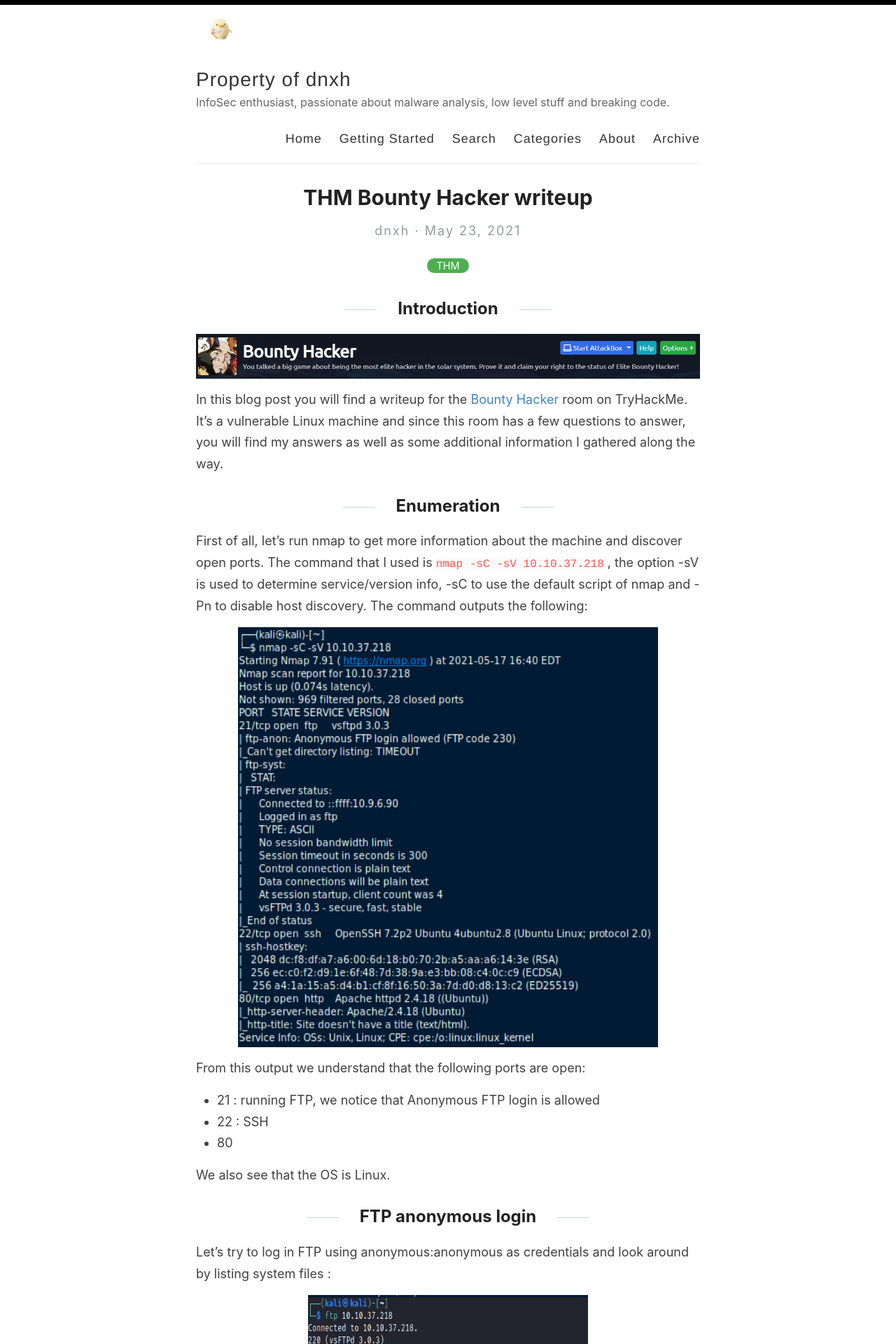
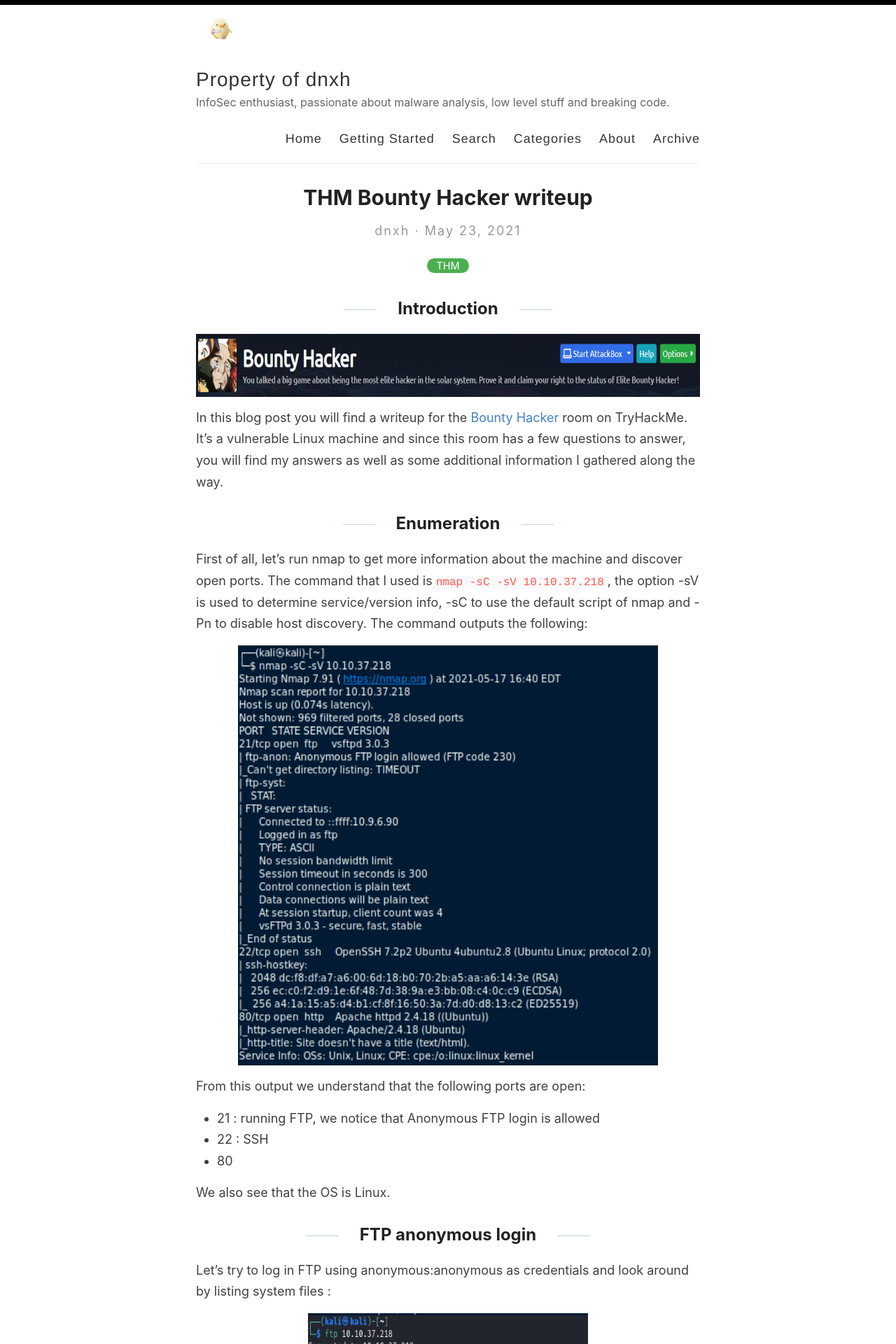
Before and after one commit to 0xdnxh/0xdnxh.github.io, a Jekyll site: the page built from _posts/2021-5-23-THM-BountyHacker-Writeup.md, in a window 1280 px wide. Shown: the top 1920 px of the page at 70% size. Built offline with Jekyll 4.4.1, drawn with Linux system fonts in a browser that asks for light colours.

Commit message:
Added modifs

```diff
--- a/_posts/2021-5-23-THM-BountyHacker-Writeup.md
+++ b/_posts/2021-5-23-THM-BountyHacker-Writeup.md
@@ -4,7 +4,7 @@
 categories: THM
 ---
 ## Introduction
-<img src="/images/THM/BountyHacker/banner.PNG" width="800" height="ç0"/>
+<img src="/images/THM/BountyHacker/banner.PNG" width="800" height="90"/>
 
 In this blog post you will find a writeup for the [Bounty Hacker](https://tryhackme.com/room/cowboyhacker) room on TryHackMe. It's a vulnerable Linux machine and since this room has a few questions to answer, you will find my answers as well as some additional information I gathered along the way.
 
```
